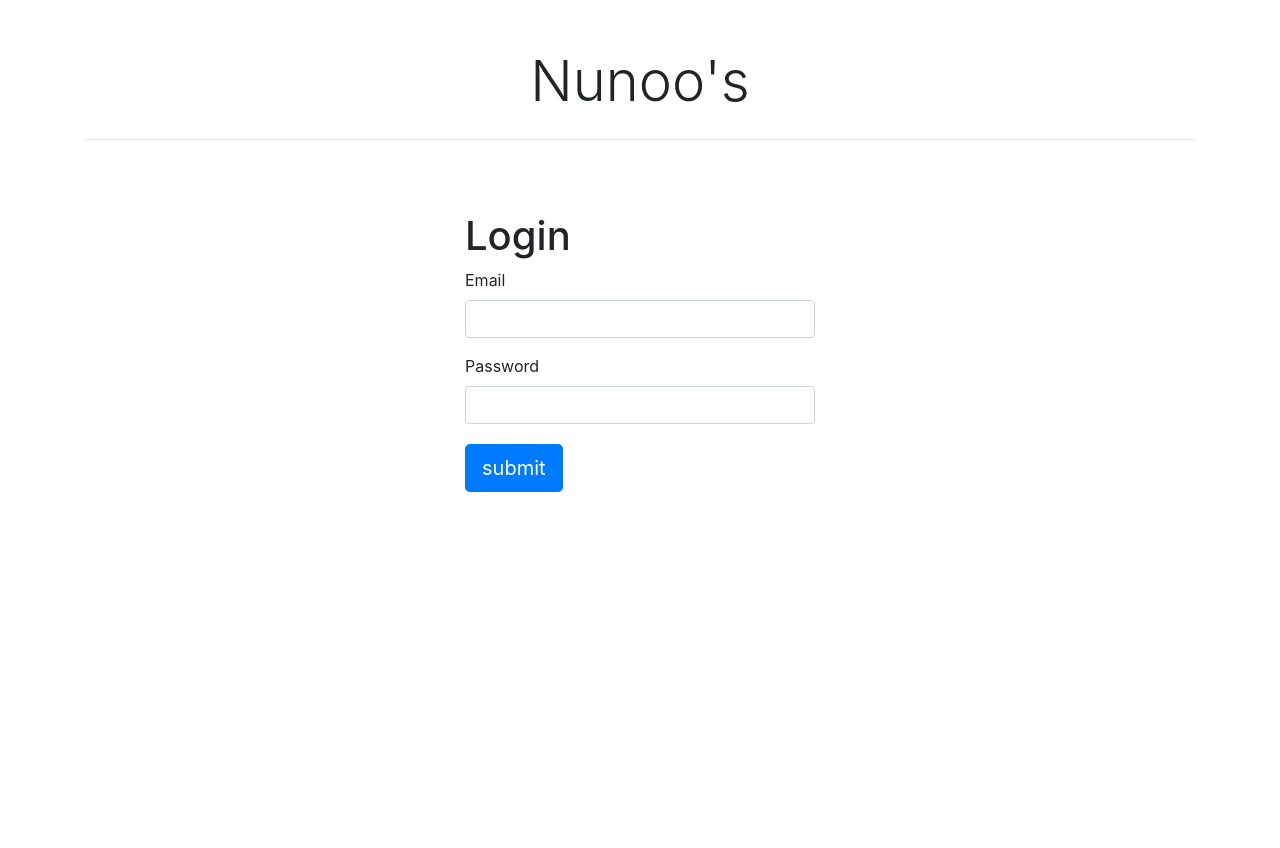
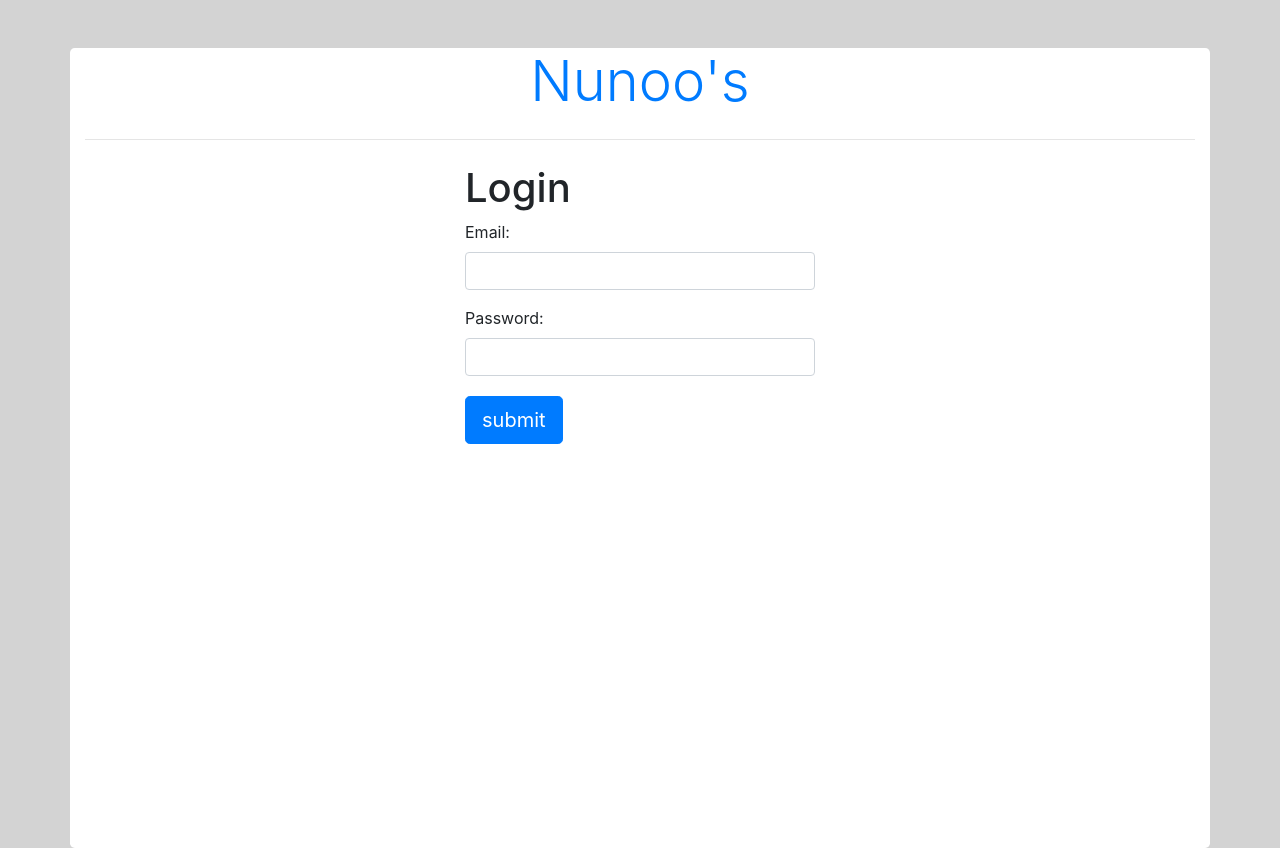
Before and after one commit to Alexg1021/geekwise-restaurant-application-1, an Angular app in the folder public/: page /login in a window 1280 px wide. Before the commit the page ends 800 px from the top, so only its background shows below. Built offline with nearby package versions, Linux system fonts and the light colour scheme.

Commit message:
style changes

```diff
--- a/public/src/app/app.component.html
+++ b/public/src/app/app.component.html
@@ -1,12 +1,10 @@
 
-<div class="container">
+<div class="container rounded-lg">
 
   <div class="text-center mt-5">
-    <h1 class="display-4">Nunoo's</h1>
+     <a href="#" class="text-decoration-none"><h1 class="display-4">Nunoo's</h1></a>
     <hr class="my-4">
   </div>
-
-
 
   <router-outlet></router-outlet>
 
--- a/public/src/app/login/login.component.html
+++ b/public/src/app/login/login.component.html
@@ -6,15 +6,15 @@
 
   </div>
   <div class="col-sm">
-    <h1 class="mt-5">Login</h1>
+    <h1 class="">Login</h1>
 
     <form>
       <div class="form-group ">
-        <label for="exampleInputEmail1">Email</label>
+        <label for="exampleInputEmail1">Email:</label>
         <input type="email" class="form-control" id="exampleInputEmail1" aria-describedby="emailHelp">
       </div>
       <div class="form-group ">
-        <label for="exampleInputPassword1">Password</label>
+        <label for="exampleInputPassword1">Password:</label>
         <input type="password" class="form-control" id="exampleInputPassword1">
       </div>
 
--- a/public/src/styles.css
+++ b/public/src/styles.css
@@ -1 +1,11 @@
 /* You can add global styles to this file, and also import other style files */
+
+body{
+    background-color: lightgray;
+}
+
+.container{
+    background-color: white;
+    min-height: 800px;
+
+}
```
Also changed, not shown: 1 other file (tests, documents, lock files or other folders).
